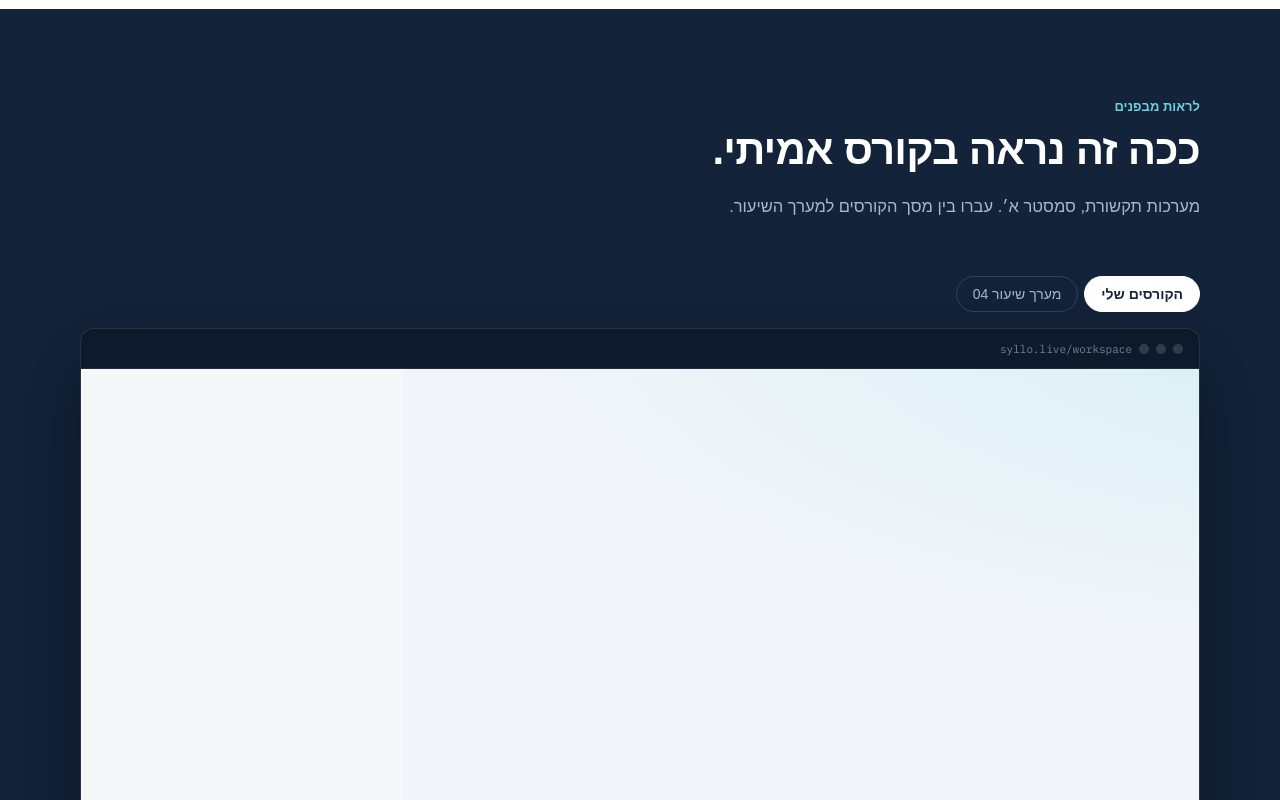
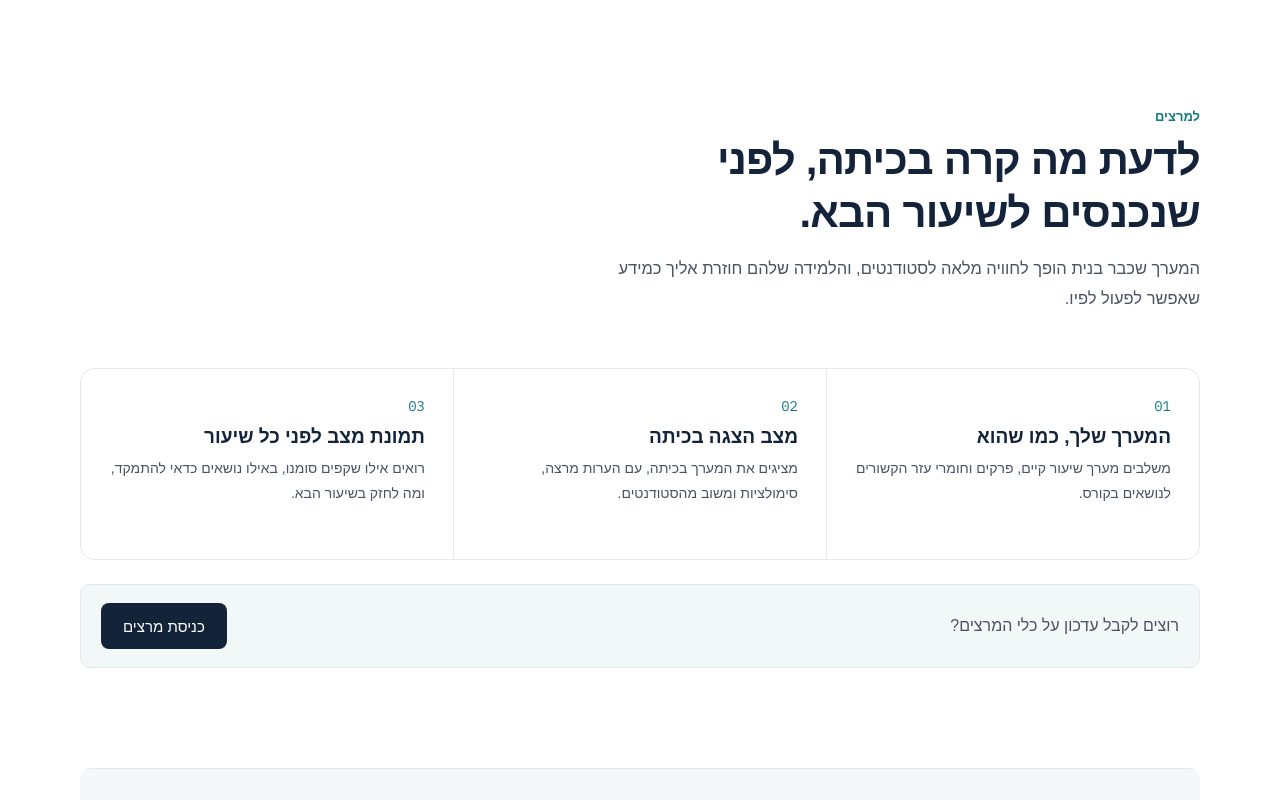
Before and after one commit to noamsheffi/stemflow, a Next.js app: page / in a window 1280 px wide. Shown: the part 2280-3080 px from the top of the page. Built offline with nearby package versions, Linux system fonts and the light colour scheme; no server answers; a web font is replaced by a local one.

Commit message:
Remove login-gated landing demo

```diff
--- a/src/app/company.module.css
+++ b/src/app/company.module.css
@@ -26,7 +26,7 @@
 .skip:focus { inset-block-start: 12px; }
 .mono { font-family: "IBM Plex Mono", monospace; font-variant-numeric: tabular-nums; unicode-bidi: isolate; }
 
-.header, .hero, .howSection, .demoWrap, .lecturersSection, .aboutSection, .finalCta, .footer { width: min(var(--wrap), calc(100% - 64px)); margin-inline: auto; }
+.header, .hero, .howSection, .lecturersSection, .aboutSection, .finalCta, .footer { width: min(var(--wrap), calc(100% - 64px)); margin-inline: auto; }
 .header { position: sticky; z-index: 30; inset-block-start: 0; display: flex; min-height: 74px; align-items: center; gap: 36px; background: #ffffffe8; border-block-end: 1px solid var(--line); backdrop-filter: blur(10px); }
 .brandLink { display: inline-flex; flex: 0 0 auto; }
 .brand { display: inline-flex; align-items: center; gap: 8px; color: var(--navy); font-size: 21px; font-weight: 700; letter-spacing: -.04em; }
@@ -134,25 +134,6 @@
 .metricBar > div { height: 6px; overflow: hidden; border-radius: 3px; background: #ffffff1a; }
 .metricBar > div > i { display: block; height: 100%; border-radius: 3px; background: #6fd0da; }
 
-.demoSection { color: white; background: var(--navy); scroll-margin-top: 74px; }
-.demoWrap { padding-block: 90px; }
-.demoWrap .sectionHeading h2 { color: white; }
-.demoWrap .sectionHeading > p:last-child { color: #a9b8c9; }
-.demoWrap .eyebrow { color: #6fd0da; }
-.demoTabs { display: flex; flex-wrap: wrap; gap: 6px; margin-block-end: 16px; }
-.demoTabs button { min-height: 36px; padding: 0 16px; border: 1px solid #ffffff24; border-radius: 18px; color: #a9b8c9; background: transparent; cursor: pointer; font-size: 14px; }
-.demoTabs button:hover { border-color: #ffffff70; color: white; }
-.demoTabs .demoTabActive { border-color: white; color: var(--navy); background: white; font-weight: 600; }
-.demoWindow { overflow: hidden; border: 1px solid #ffffff1c; border-radius: 14px; background: #0d1a2c; box-shadow: 0 30px 80px #0006; }
-.windowBar { display: flex; height: 40px; align-items: center; gap: 7px; padding-inline: 16px; border-block-end: 1px solid #ffffff14; }
-.windowBar > i { width: 10px; height: 10px; border-radius: 50%; background: #ffffff26; }
-.windowBar > span { margin-inline-start: auto; color: #6f8198; font-size: 11px; }
-.windowBody { position: relative; overflow: hidden; background: #f6f7f9; }
-.windowBody iframe { position: absolute; inset-block-start: 0; inset-inline-end: 0; width: 1440px; height: 900px; border: 0; transform-origin: top right; background: #f6f7f9; }
-.demoNote { display: flex; justify-content: space-between; gap: 16px; margin-block-start: 14px; color: #8597ac; font-size: 13px; }
-.demoNote a { color: #6fd0da; font-weight: 600; }
-.demoNote a:hover { color: white; }
-
 .lecturersSection { border-block-start: 0; }
 .lecturerGrid { display: grid; grid-template-columns: repeat(3, 1fr); gap: 1px; overflow: hidden; border: 1px solid var(--line); border-radius: 14px; background: var(--line); }
 .lecturerGrid article { min-height: 190px; padding: 28px; background: #fff; }
@@ -190,7 +171,7 @@
   .aboutSection { gap: 36px; padding: 34px; }
 }
 @media (max-width: 720px) {
-  .header, .hero, .howSection, .demoWrap, .lecturersSection, .aboutSection, .finalCta, .footer { width: calc(100% - 40px); }
+  .header, .hero, .howSection, .lecturersSection, .aboutSection, .finalCta, .footer { width: calc(100% - 40px); }
   .header { min-height: 70px; flex-wrap: wrap; gap: 12px; padding-block: 10px; }
   .brand { font-size: 19px; }
   .brand svg { width: 27px; }
@@ -217,10 +198,6 @@
   .formulaPreview { grid-template-columns: 1fr; }
   .equation { justify-self: start; max-width: 100%; overflow-x: auto; font-size: 12px; }
   .metricBar { grid-template-columns: 110px minmax(20px,1fr) 34px; gap: 6px; font-size: 10px; }
-  .demoWrap { padding-block: 60px; }
-  .windowBar { height: 36px; }
-  .windowBody iframe { inset-inline-start: 0; }
-  .demoNote { flex-direction: column; gap: 7px; font-size: 12px; }
   .lecturerGrid { grid-template-columns: 1fr; }
   .lecturerGrid article { min-height: 0; padding: 21px; }
   .lecturerCta { align-items: flex-start; flex-direction: column; padding: 16px; font-size: 14px; }
--- a/src/app/page.tsx
+++ b/src/app/page.tsx
@@ -1,7 +1,7 @@
 import type { Metadata } from "next";
 import Link from "next/link";
 import LecturerInterestModal from "../components/lecturer-interest-modal";
-import LandingDemo, { LearningLoop } from "../components/landing-interactions";
+import { LearningLoop } from "../components/landing-interactions";
 import styles from "./company.module.css";
 
 export const metadata: Metadata = {
@@ -97,8 +97,6 @@ export default function CompanyHome() {
         </article>)}</div>
       </section>
 
-      <section id="demo" className={styles.demoSection} aria-labelledby="demo-title"><LandingDemo /></section>
-
       <section id="lecturers" className={styles.lecturersSection} aria-labelledby="lecturers-title"><div className={styles.sectionHeading}><p className={styles.eyebrow}>למרצים</p><h2 id="lecturers-title">לדעת מה קרה בכיתה, לפני שנכנסים לשיעור הבא.</h2><p>המערך שכבר בנית הופך לחוויה מלאה לסטודנטים, והלמידה שלהם חוזרת אליך כמידע שאפשר לפעול לפיו.</p></div>
         <div className={styles.lecturerGrid}><article><span className={styles.mono} dir="ltr">01</span><h3>המערך שלך, כמו שהוא</h3><p>משלבים מערך שיעור קיים, פרקים וחומרי עזר הקשורים לנושאים בקורס.</p></article><article><span className={styles.mono} dir="ltr">02</span><h3>מצב הצגה בכיתה</h3><p>מציגים את המערך בכיתה, עם הערות מרצה, סימולציות ומשוב מהסטודנטים.</p></article><article><span className={styles.mono} dir="ltr">03</span><h3>תמונת מצב לפני כל שיעור</h3><p>רואים אילו שקפים סומנו, באילו נושאים כדאי להתמקד, ומה לחזק בשיעור הבא.</p></article></div>
         <div className={styles.lecturerCta}><span>רוצים לקבל עדכון על כלי המרצים?</span><LecturerInterestModal triggerClassName={styles.primaryButton} /></div>
--- a/src/components/landing-interactions.tsx
+++ b/src/components/landing-interactions.tsx
@@ -1,7 +1,6 @@
 "use client";
 
-import { useEffect, useRef, useState } from "react";
-import Link from "next/link";
+import { useEffect, useState } from "react";
 import styles from "../app/company.module.css";
 
 const phases = [
@@ -30,39 +29,3 @@ export function LearningLoop() {
     <p className={styles.loopReturn}>כל שיעור הוא התחלה של השיעור הבא <span aria-hidden="true">↺</span></p>
   </div>;
 }
-
-const demoViews = [
-  { id: "workspace", label: "הקורסים שלי", url: "/workspace", address: "syllo.live/workspace" },
-  { id: "lesson", label: "מערך שיעור 04", url: "/course/communication-systems/lessons/lesson-04/slides", address: "syllo.live/courses/11.9004/lessons/4" },
-] as const;
-
-export default function LandingDemo() {
-  const [active, setActive] = useState(0);
-  const frameBody = useRef<HTMLDivElement>(null);
-  const [scale, setScale] = useState(0.5);
-  const view = demoViews[active];
-
-  useEffect(() => {
-    const element = frameBody.current;
-    if (!element) return;
-    const resize = () => setScale(Math.min(1, element.clientWidth / 1440));
-    resize();
-    const observer = new ResizeObserver(resize);
-    observer.observe(element);
-    return () => observer.disconnect();
-  }, []);
-
-  return <div className={styles.demoWrap}>
-    <header className={styles.sectionHeading}><p className={styles.eyebrow}>לראות מבפנים</p><h2 id="demo-title">ככה זה נראה בקורס אמיתי.</h2><p>מערכות תקשורת, סמסטר א׳. עברו בין מסך הקורסים למערך השיעור.</p></header>
-    <div className={styles.demoTabs} role="tablist" aria-label="בחירת מסך להדגמה">
-      {demoViews.map((item, index) => <button type="button" aria-pressed={active === index} className={active === index ? styles.demoTabActive : ""} key={item.id} onClick={() => setActive(index)}>{item.label}</button>)}
-    </div>
-    <div className={styles.demoWindow}>
-      <div className={styles.windowBar} aria-hidden="true"><i /><i /><i /><span className={styles.mono} dir="ltr">{view.address}</span></div>
-      <div className={styles.windowBody} ref={frameBody} style={{ height: Math.max(340, 900 * scale) }}>
-        <iframe key={view.id} src={view.url} title={`הדגמה אינטראקטיבית: ${view.label}`} loading="lazy" style={{ transform: `scale(${scale})` }} />
-      </div>
-    </div>
-    <div className={styles.demoNote}><span>ההדגמה מציגה את סביבת הלמידה.</span><Link href={view.url}>לפתיחה בחלון מלא ←</Link></div>
-  </div>;
-}
```
